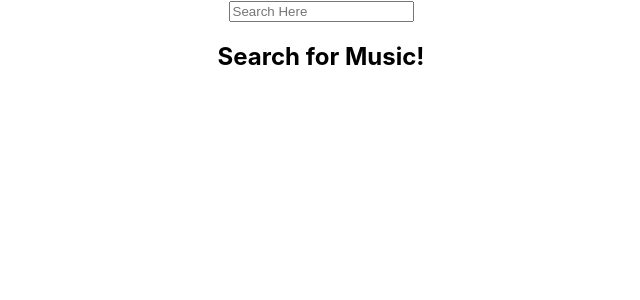
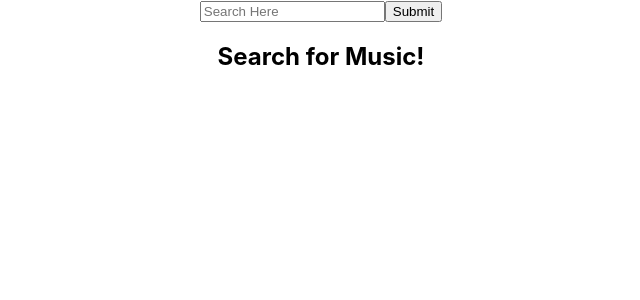
Before and after one commit to BenjaminBanwart/music_search_library, a React (Create React App) app: page / in a window 1280 px wide. Shown: the top 300 px of the page, without its empty margins (319-959 px from the left). Built offline with nearby package versions, Linux system fonts and the light colour scheme.

Commit message:
refactored with ref

```diff
--- a/src/App.js
+++ b/src/App.js
@@ -1,39 +1,37 @@
-import { useEffect, useState } from 'react';
+import { useEffect, useRef, useState } from 'react';
 import Gallery from './components/Gallery';
 import SearchBar from './components/SearchBar';
 import { DataContext } from './contexts/DataContext'
+import { SearchContext } from './contexts/SearchContext';
 import './App.css';
 
 function App(){
-    let [search, setSearch] = useState('');
     let [message, setMessage] = useState('Search for Music!');
     let [data, setData] = useState([]);
+    let searchInput = useRef('')
 
     const API_URL = 'https://itunes.apple.com/search?term='
 
-    useEffect(() => {
-      if(search) {
+  const handleSearch = (e, term) => {
+    e.preventDefault()
     const fetchData = async () => {
-          const response = await fetch(`${API_URL}${search}`);
-          const resData = await response.json();
+        document.title = `${term} Music`
+        const response = await fetch(API_URL + term)
+        const resData = await response.json()
         if (resData.results.length > 0) {
-            setData(resData.results);
+            return setData(resData.results)
         } else {
-            setMessage('Results Not Found');
+            return setMessage('Not Found.')
         }
     }
     fetchData()
 }
-    }, [search])
-
-    const handleSearch = (e, term) => {
-      e.preventDefault();
-      setSearch(term);
-    }
 
     return (
         <div className='App'>
-          <SearchBar handleSearch={handleSearch}/>
+          <SearchContext.Provider value={{term: searchInput, handleSearch: handleSearch}}>
+            <SearchBar />
+          </SearchContext.Provider>
           <h2>{message}</h2>
           <DataContext.Provider value={data}>
             <Gallery />
--- a/src/components/SearchBar.jsx
+++ b/src/components/SearchBar.jsx
@@ -1,13 +1,14 @@
-import { useState } from 'react'
+import { useContext } from 'react';
+import { SearchContext } from '../contexts/SearchContext'
 
-function SearchBar(props){
+function SearchBar(){
+
+    const {term, handleSearch} = useContext(SearchContext);
 
     return (
             <form>
-                <input type="text" placeholder="Search Here"
-                    onChange={
-                        (e) => props.handleSearch(e, e.target.value)
-                    } />
+                <input type="text" placeholder="Search Here" ref={term} />
+                <button onClick={(e) => handleSearch(e, term.current.value)}>Submit</button>
             </form>
     )
 }
--- /dev/null
+++ b/src/contexts/SearchContext.js
@@ -0,0 +1,6 @@
+import {createContext} from 'react'
+
+export const SearchContext = createContext({
+    term: '',
+    handleSearch: () => {}
+})
```
Lines whose indentation alone changed are shown as unchanged.
